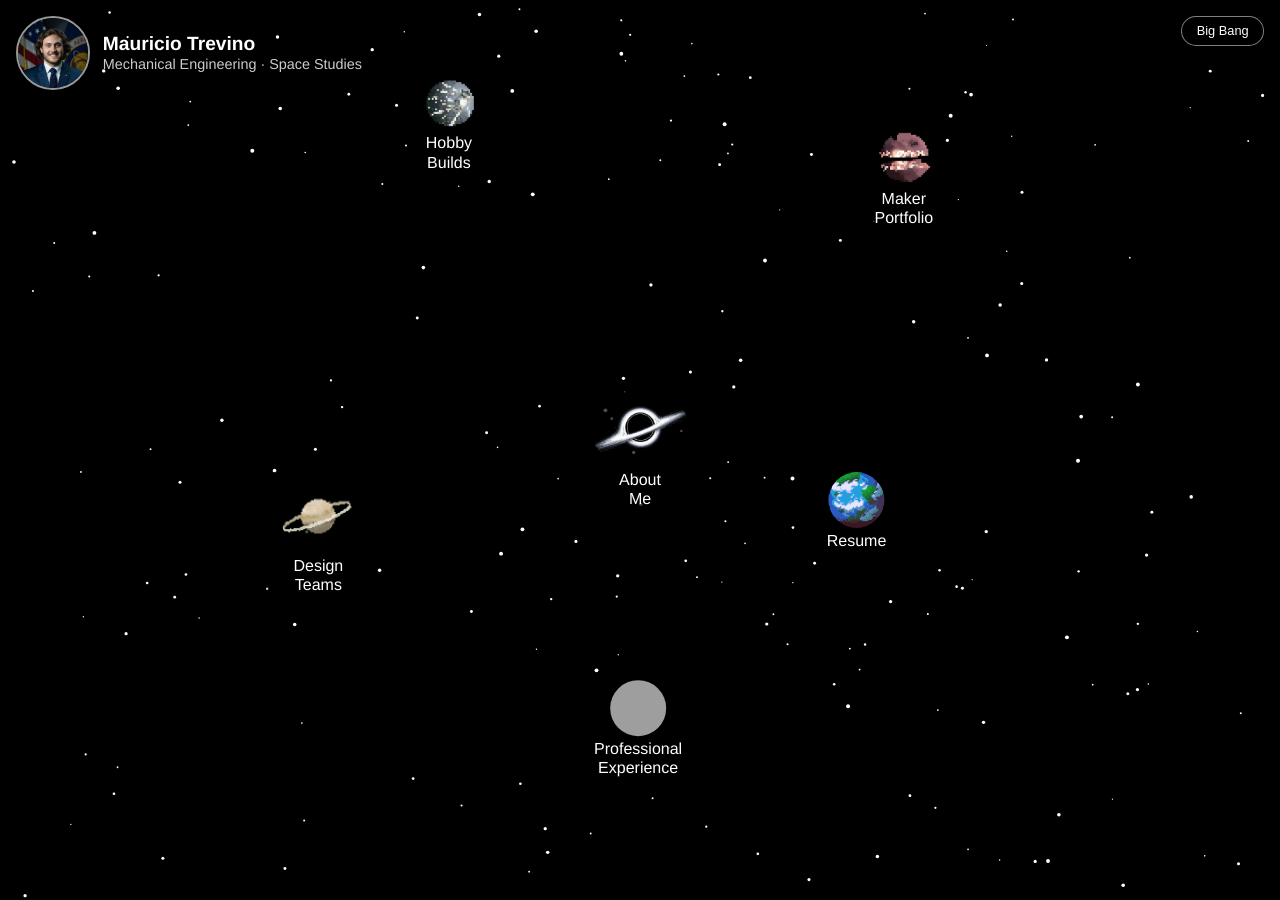
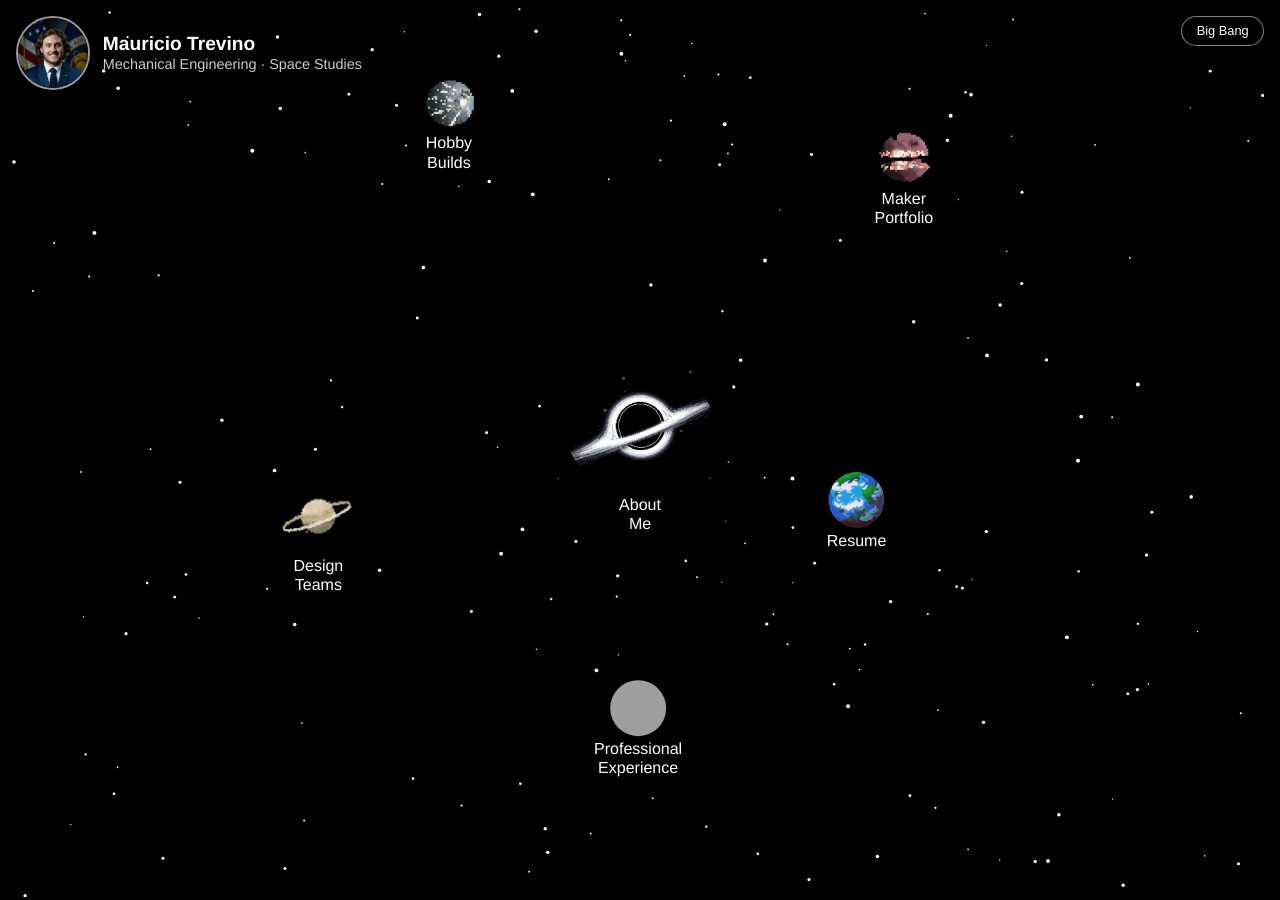
Before and after one commit to MAT-IV/MAT-IV.github.io, a Jekyll site: the page built from index.html, in a window 1280 px wide. Built offline with Jekyll 4.4.1, drawn with Linux system fonts in a browser that asks for light colours; grey boxes are pictures that could not be loaded.

Commit message:
Update main.css

```diff
--- a/assets/css/main.css
+++ b/assets/css/main.css
@@ -175,8 +175,8 @@ html, body {
   }
   /* Make About planet larger */
 .orbit-about .orbit-planet {
-  width: 100px;   /* bigger than the default 24px */
-  height: 76px;
+  width: 150px;   /* bigger than the default 24px */
+  height: 125px;
 }
 }
 
```
